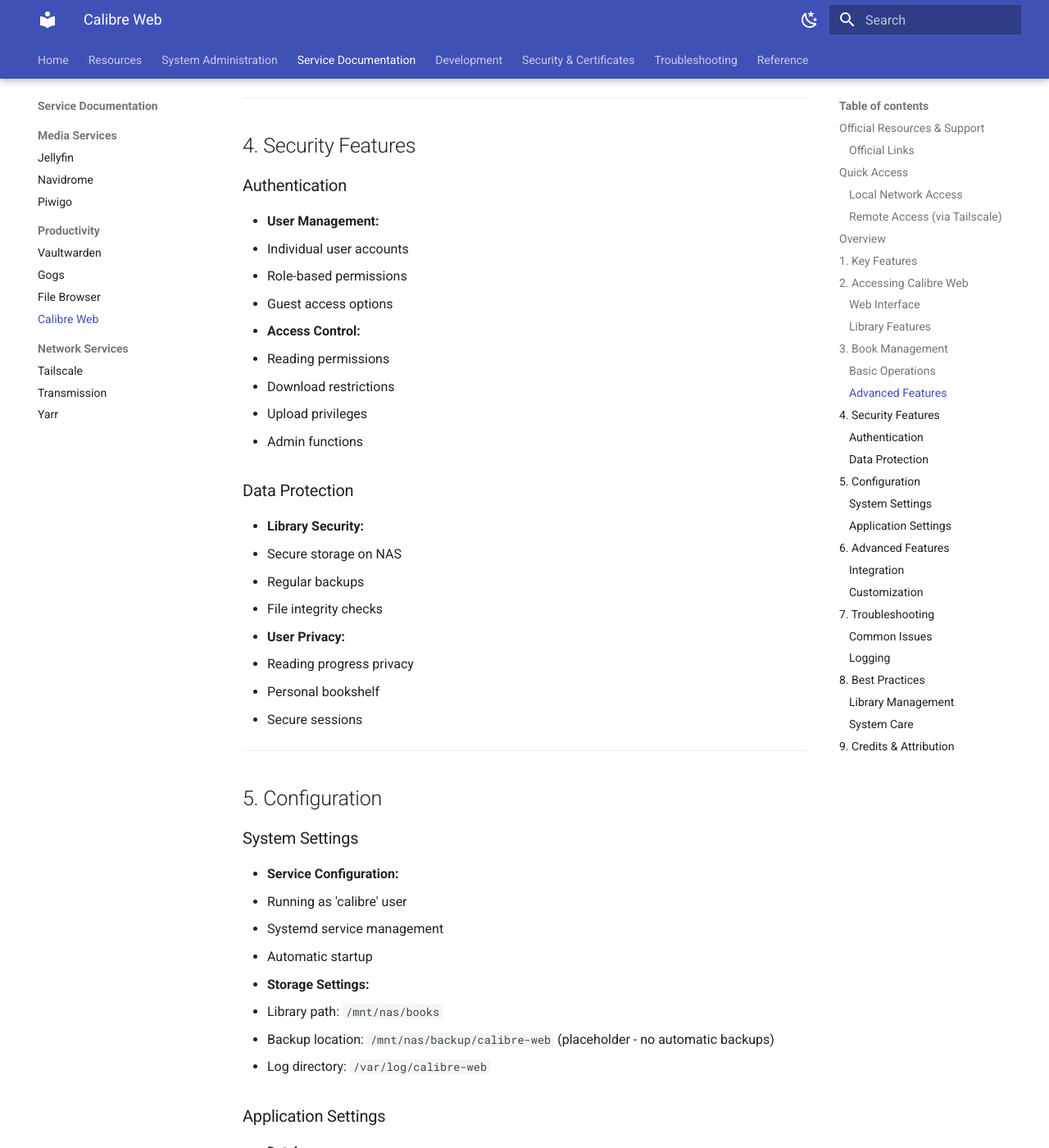
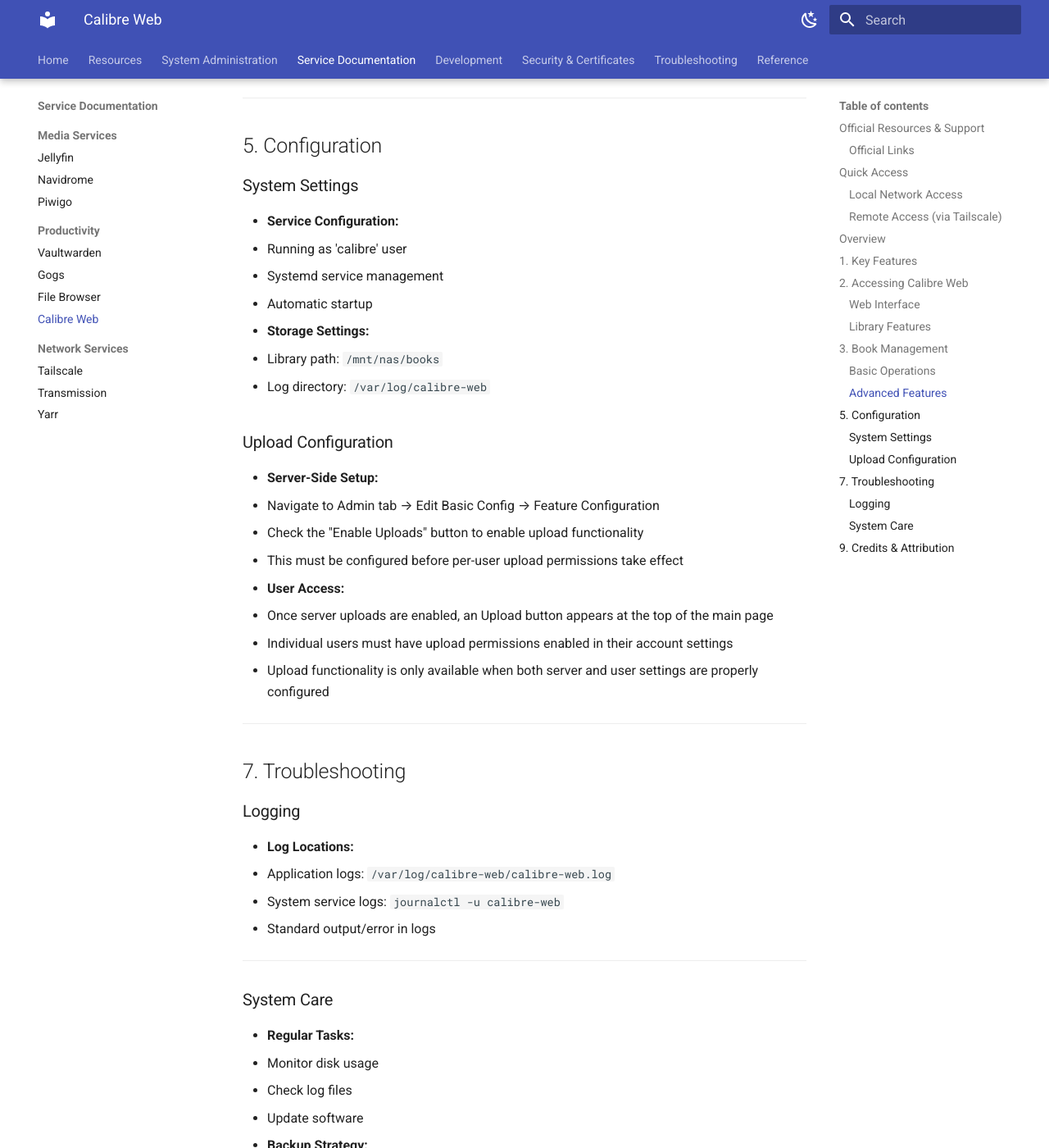
Before and after one commit to homeserversltd/documentation, an MkDocs documentation site: the page built from docs/services/calibreweb.md, in a window 1280 px wide and 1400 px high, scrolled down 3087 px. Shown: the whole window at 82% size. Built offline with MkDocs 1.6.1 and Material for MkDocs 9.7.7, drawn with Linux system fonts in a browser that asks for light colours; some of the changed text lies outside the part shown.

Commit message:
Update version to 1.0.8 and enhance Calibre-Web documentation
- Bumped version number in VERSION file to 1.0.8.
- Revised the "Upload new books" section to clarify the requirement for server-side configuration.
- Removed outdated security features and best practices sections to streamline the documentation.
- Added detailed instructions for server-side upload configuration and user access settings.

These changes improve the documentation by providing clearer guidance on upload functionality and ensuring users are aware of necessary configurations for optimal use of Calibre-Web.

```diff
--- a/docs/services/calibreweb.md
+++ b/docs/services/calibreweb.md
@@ -72,7 +72,7 @@
 ## 3. Book Management
 
 ### Basic Operations
-- Upload new books
+- Upload new books (requires server-side configuration - see Configuration section)
 - Edit metadata
 - Organize collections
 - Download books
@@ -93,31 +93,6 @@
 
 ---
 
-## 4. Security Features
-
-### Authentication
-- **User Management:**
-  - Individual user accounts
-  - Role-based permissions
-  - Guest access options
-- **Access Control:**
-  - Reading permissions
-  - Download restrictions
-  - Upload privileges
-  - Admin functions
-
-### Data Protection
-- **Library Security:**
-  - Secure storage on NAS
-  - Regular backups
-  - File integrity checks
-- **User Privacy:**
-  - Reading progress privacy
-  - Personal bookshelf
-  - Secure sessions
-
----
-
 ## 5. Configuration
 
 ### System Settings
@@ -127,56 +102,24 @@
   - Automatic startup
 - **Storage Settings:**
   - Library path: `/mnt/nas/books`
-  - Backup location: `/mnt/nas/backup/calibre-web` (placeholder - no automatic backups)
+
   - Log directory: `/var/log/calibre-web`
 
-### Application Settings
-- **Database:**
-  - SQLite metadata database
-  - Automatic initialization
-  - **Note:** No built-in backup functionality
-- **Environment:**
-  - Python virtual environment
-  - ImageMagick integration
-  - Unrar support
 
----
+### Upload Configuration
+- **Server-Side Setup:**
+  - Navigate to Admin tab → Edit Basic Config → Feature Configuration
+  - Check the "Enable Uploads" button to enable upload functionality
+  - This must be configured before per-user upload permissions take effect
+- **User Access:**
+  - Once server uploads are enabled, an Upload button appears at the top of the main page
+  - Individual users must have upload permissions enabled in their account settings
+  - Upload functionality is only available when both server and user settings are properly configured
 
-## 6. Advanced Features
-
-### Integration
-- **HomeServer Integration:**
-  - NAS storage integration
-  - **Backup directory structure created (manual backup implementation required)**
-  - Dashboard access
-- **External Services:**
-  - Metadata lookup services
-  - Cover art databases
-  - Book information sources
-
-### Customization
-- **Interface:**
-  - Custom categories
-  - Display preferences
-  - Reading settings
-- **Library:**
-  - Custom metadata fields
-  - Organization schemes
-  - View customization
 
 ---
 
 ## 7. Troubleshooting
-
-### Common Issues
-- **Access Problems:**
-  - Verify network connectivity
-  - Check authentication credentials
-  - Confirm NAS mount status
-- **Library Issues:**
-  - Check file permissions
-  - Verify metadata database
-  - Review storage space
 
 ### Logging
 - **Log Locations:**
@@ -186,17 +129,6 @@
 
 ---
 
-## 8. Best Practices
-
-### Library Management
-- **Organization:**
-  - Consistent naming scheme
-  - Complete metadata
-  - Regular backups
-- **Maintenance:**
-  - Update metadata regularly
-  - Check for duplicates
-  - Verify file integrity
 
 ### System Care
 - **Regular Tasks:**
@@ -207,7 +139,6 @@
   - **Manual backup required - Calibre-Web has no built-in backup features**
   - Backup `/mnt/nas/books/` directory (contains eBooks and metadata.db)
   - Backup `/var/lib/calibre-web/app.db` (configuration database)
-  - Consider implementing cron jobs for automated backups
 
 ---
 
```
Also changed, not shown: 1 other file.
